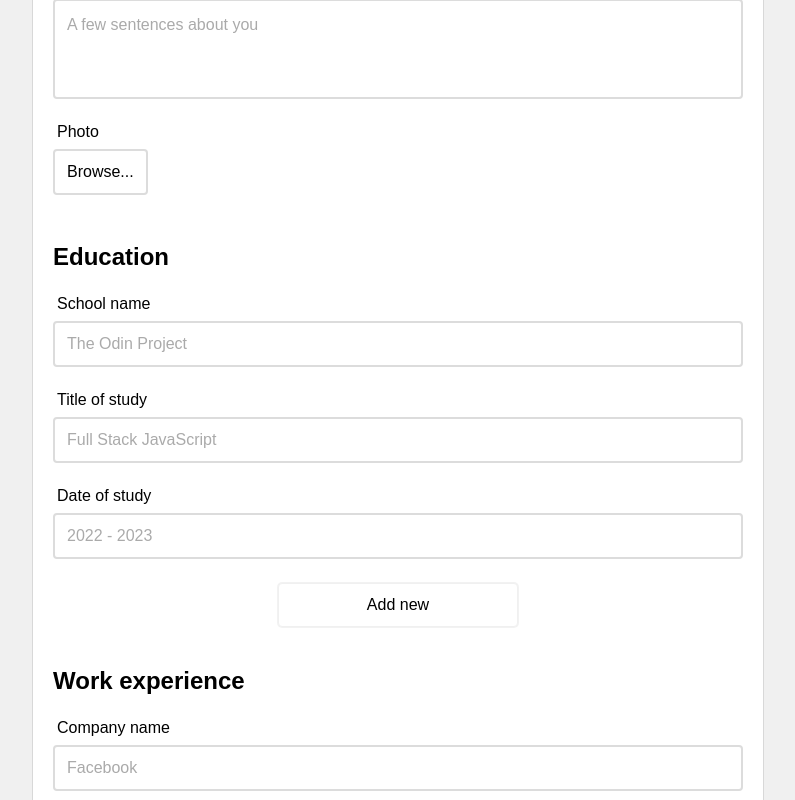
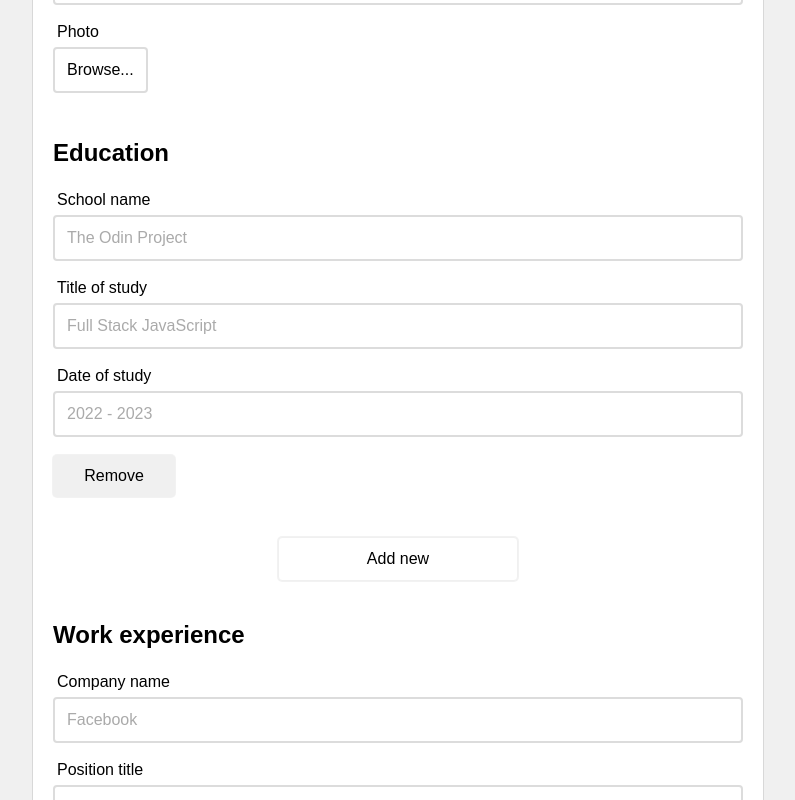
Before and after one commit to nelrnd/react-cv-application, a React (Create React App) app: page / in a window 1280 px wide. Shown: the part 1580-2380 px from the top of the page, without its empty margins (242-1037 px from the left). Built offline with nearby package versions, Linux system fonts and the light colour scheme.

Commit message:
Handle removing form unit

```diff
--- a/src/components/Form/Education.js
+++ b/src/components/Form/Education.js
@@ -12,6 +12,7 @@ function Education({ education, handleChange, add, remove }) {
           data={item}
           index={index}
           handleChange={handleChange}
+          remove={remove}
         />
       ))}
 
--- a/src/components/Form/EducationUnit.js
+++ b/src/components/Form/EducationUnit.js
@@ -1,6 +1,7 @@
 import React from 'react';
+import UnitControl from './UnitControl';
 
-function EducationUnit({ data, index, handleChange }) {
+function EducationUnit({ data, index, handleChange, remove }) {
   return (
     <div className="form-unit">
       <div className="form-row">
@@ -26,15 +27,17 @@ function EducationUnit({ data, index, handleChange }) {
       </div>
 
       <div className="form-row">
-        <label htmlFor={'dateOfStudy'}>Date of study</label>
+        <label htmlFor={'dateOfStudy' + index}>Date of study</label>
         <input
           type="text"
-          id={'dateOfStudy'}
+          id={'dateOfStudy' + index}
           placeholder="2022 - 2023"
           value={data.dateOfStudy}
           onChange={(event) => handleChange(event, 'dateOfStudy', index)}
         />
       </div>
+
+      <UnitControl remove={remove} index={index} />
     </div>
   );
 }
--- /dev/null
+++ b/src/components/Form/UnitControl.js
@@ -0,0 +1,13 @@
+import React from 'react';
+
+function UnitControl({ remove, index }) {
+  return (
+    <div className="control">
+      <button className="second small" onClick={() => remove(index)}>
+        Remove
+      </button>
+    </div>
+  );
+}
+
+export default UnitControl;
--- a/src/components/Form/Work.js
+++ b/src/components/Form/Work.js
@@ -12,6 +12,7 @@ function Work({ work, handleChange, add, remove }) {
           data={item}
           index={index}
           handleChange={handleChange}
+          remove={remove}
         />
       ))}
 
--- a/src/components/Form/WorkUnit.js
+++ b/src/components/Form/WorkUnit.js
@@ -1,13 +1,14 @@
 import React from 'react';
+import UnitControl from './UnitControl';
 
-function WorkUnit({ data, index, handleChange }) {
+function WorkUnit({ data, index, handleChange, remove }) {
   return (
     <div className="form-unit">
       <div className="form-row">
-        <label htmlFor="companyName">Company name</label>
+        <label htmlFor={'companyName' + index}>Company name</label>
         <input
           type="text"
-          id="companyName"
+          id={'companyName' + index}
           placeholder="Facebook"
           value={data.companyName}
           onChange={(event) => handleChange(event, 'companyName', index)}
@@ -15,10 +16,10 @@ function WorkUnit({ data, index, handleChange }) {
       </div>
 
       <div className="form-row">
-        <label htmlFor="positionTitle">Position title</label>
+        <label htmlFor={'positionTitle' + index}>Position title</label>
         <input
           type="text"
-          id="positionTitle"
+          id={'positionTitle' + index}
           placeholder="Junior front-end developer"
           value={data.positionTitle}
           onChange={(event) => handleChange(event, 'positionTitle', index)}
@@ -26,10 +27,10 @@ function WorkUnit({ data, index, handleChange }) {
       </div>
 
       <div className="form-row">
-        <label htmlFor="dateOfWork">Date of work</label>
+        <label htmlFor={'dateOfWork' + index}>Date of work</label>
         <input
           type="text"
-          id="dateOfWork"
+          id={'dateOfWork' + index}
           placeholder="2022 - 2023"
           value={data.dateOfWork}
           onChange={(event) => handleChange(event, 'dateOfWork', index)}
@@ -37,18 +38,20 @@ function WorkUnit({ data, index, handleChange }) {
       </div>
 
       <div className="form-row">
-        <label htmlFor="mainTasks">
+        <label htmlFor={'mainTasks' + index}>
           Main tasks/achievements{' '}
           <span className="details">(separated by commas)</span>
         </label>
         <textarea
-          id="mainTasks"
+          id={'mainTasks' + index}
           placeholder="Example 1, Example 2, Example 3"
           rows="3"
           value={data.mainTasks}
           onChange={(event) => handleChange(event, 'mainTasks', index)}
         />
       </div>
+
+      <UnitControl remove={remove} index={index} />
     </div>
   );
 }
--- a/src/components/Main.js
+++ b/src/components/Main.js
@@ -74,7 +74,7 @@ function Main() {
 
   function removeWork(index) {
     const workCopy = [...work];
-    work.splice(index, 1);
+    workCopy.splice(index, 1);
     setWork(workCopy);
   }
 
--- a/src/styles/Form.css
+++ b/src/styles/Form.css
@@ -15,14 +15,18 @@
   margin-bottom: 24px;
 }
 
+.form-unit {
+  margin-bottom: 40px;
+}
+
 .form-row {
-  margin-bottom: 24px;
+  margin-bottom: 18px;
 }
 
 .form-row label {
   display: block;
   margin-left: 4px;
-  margin-bottom: 8px;
+  margin-bottom: 6px;
 }
 
 .form-row label .details {
```
